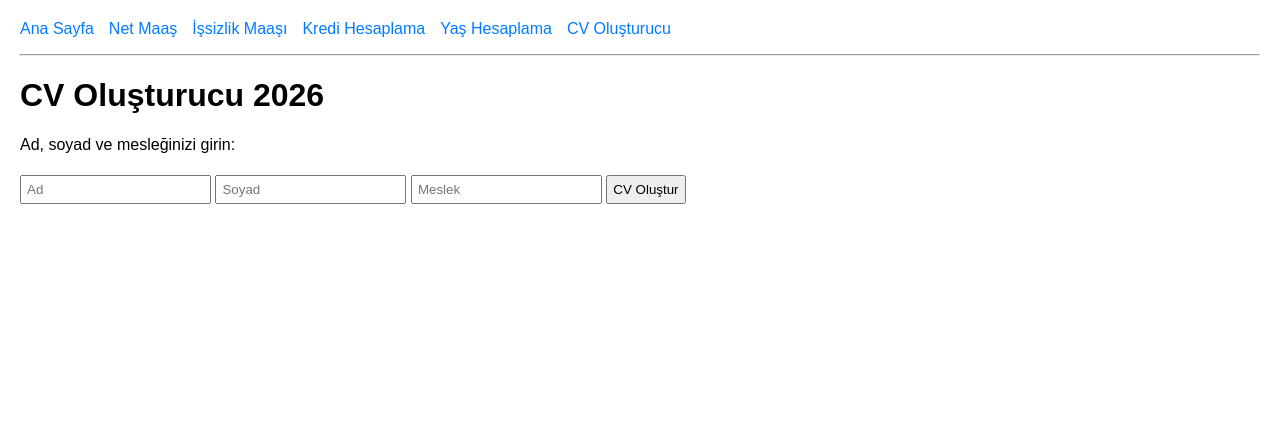
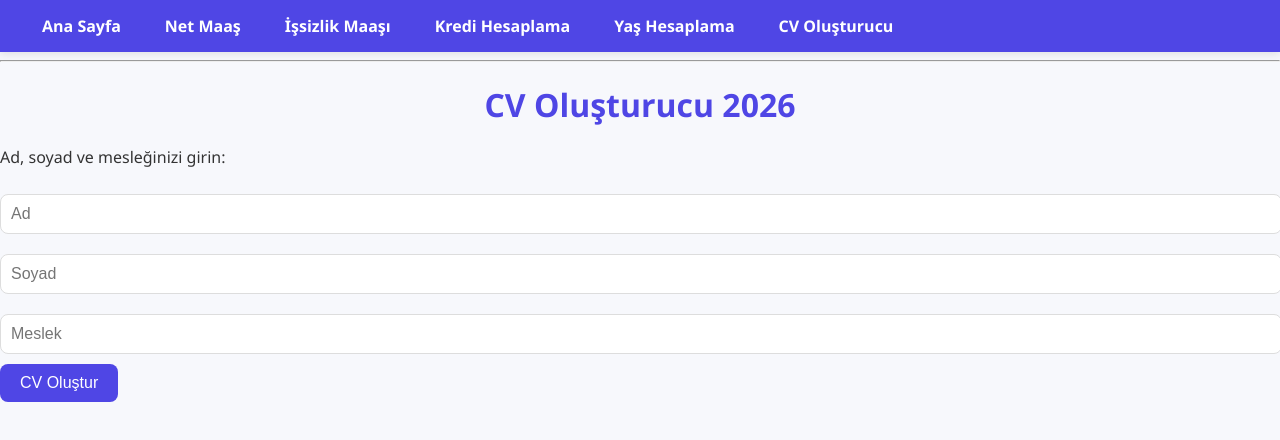
Before and after one commit to ilkerortak/hesapla-site, a website: page cv.html in a window 1280 px wide. Drawn offline with Linux system fonts and the light colour scheme.

Commit message:
Update style.css

```diff
--- a/style.css
+++ b/style.css
@@ -1,6 +1,81 @@
-body { font-family: Arial; margin: 20px; }
-nav ul { list-style: none; padding: 0; display: flex; gap: 15px; }
-nav ul li { display: inline; }
-nav ul li a { text-decoration: none; color: #007BFF; }
-nav ul li a:hover { text-decoration: underline; }
-input, button { padding: 5px; margin-top: 5px; }
+body {
+    font-family: 'Segoe UI', Tahoma, Geneva, Verdana, sans-serif;
+    background: #f7f8fc;
+    margin: 0;
+    padding: 0;
+    color: #333;
+}
+
+nav {
+    background: #4f46e5;
+    padding: 15px 30px;
+    box-shadow: 0 2px 8px rgba(0,0,0,0.1);
+}
+
+nav ul {
+    list-style: none;
+    display: flex;
+    justify-content: flex-start;
+    gap: 20px;
+    margin: 0;
+    padding: 0;
+}
+
+nav ul li a {
+    text-decoration: none;
+    color: white;
+    font-weight: 600;
+    padding: 8px 12px;
+    border-radius: 5px;
+    transition: background 0.3s;
+}
+
+nav ul li a:hover {
+    background: rgba(255,255,255,0.2);
+}
+
+.container {
+    max-width: 700px;
+    margin: 40px auto;
+    background: white;
+    padding: 30px;
+    border-radius: 12px;
+    box-shadow: 0 4px 20px rgba(0,0,0,0.08);
+}
+
+h1 {
+    color: #4f46e5;
+    text-align: center;
+    margin-bottom: 20px;
+}
+
+input[type="number"], input[type="text"] {
+    width: calc(100% - 20px);
+    padding: 10px;
+    margin: 10px 0;
+    border-radius: 8px;
+    border: 1px solid #ddd;
+    font-size: 16px;
+}
+
+button {
+    background: #4f46e5;
+    color: white;
+    padding: 10px 20px;
+    font-size: 16px;
+    border: none;
+    border-radius: 8px;
+    cursor: pointer;
+    transition: background 0.3s;
+}
+
+button:hover {
+    background: #3730a3;
+}
+
+h2 {
+    margin-top: 20px;
+    text-align: center;
+    color: #111827;
+    word-break: break-word;
+}
```
